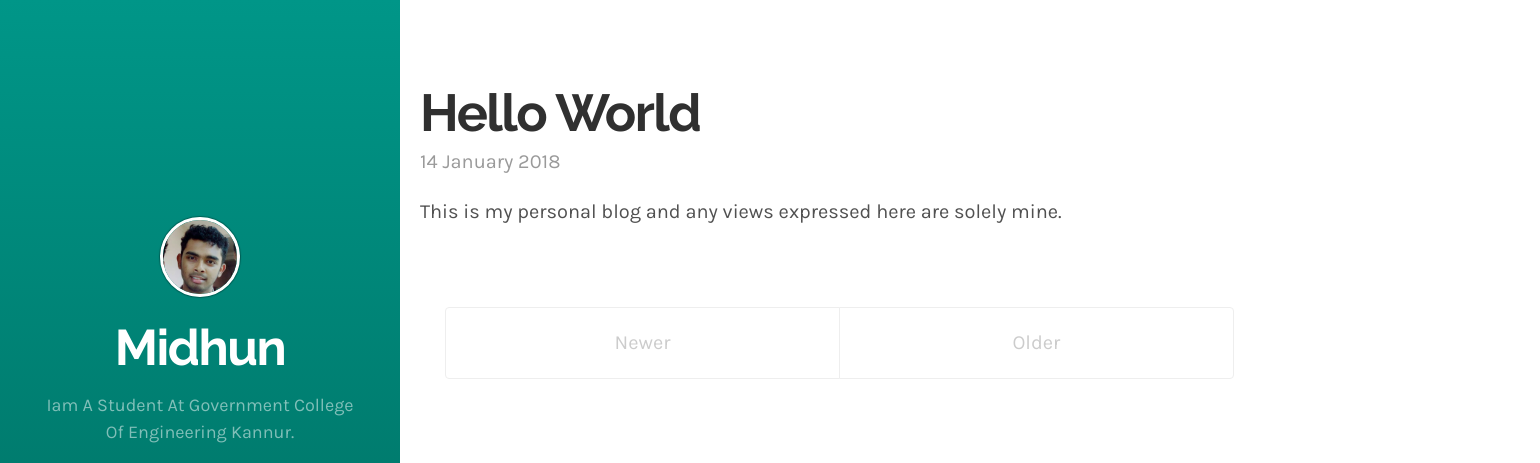
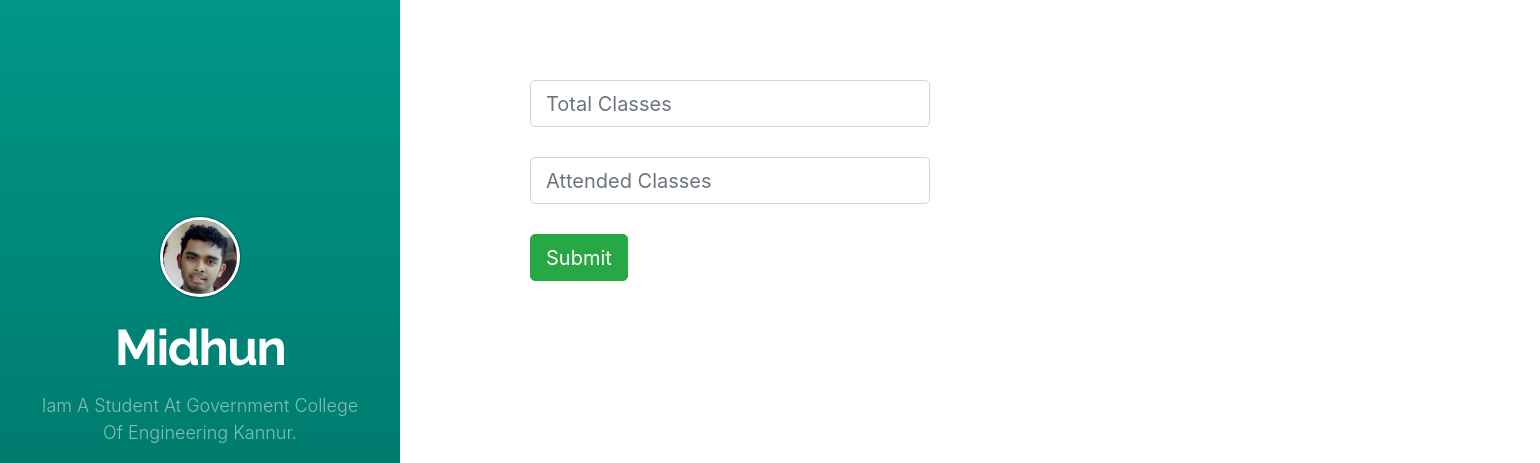
Before and after one commit to midhmanohar/Personal-Website, a plain HTML site: page index.html in a window 1280 px wide. Shown: the top 463 px of the page, 1540 px wide, since content can reach past the window. Drawn offline with nearby package versions, Linux system fonts and the light colour scheme; a web font is replaced by a local one.

Commit message:
added css for input

```diff
--- a/index.html
+++ b/index.html
@@ -38,7 +38,10 @@
   <meta name="theme-color" content="#00796B">
 
   <!-- CSS -->
+  <link rel="stylesheet" href="https://maxcdn.bootstrapcdn.com/bootstrap/4.0.0/css/bootstrap.min.css" integrity="sha384-Gn5384xqQ1aoWXA+058RXPxPg6fy4IWvTNh0E263XmFcJlSAwiGgFAW/dAiS6JXm" crossorigin="anonymous">
+
   <link rel="stylesheet" href="css/style.css">
+  <link rel="stylesheet" href="css/custom.css">
   <link rel="stylesheet" href="//fonts.googleapis.com/css?family=Karla|Roboto+Mono|Raleway:700">
 
   <!-- Icons -->
@@ -58,8 +61,7 @@
 
 
   <body>
-
-    <div class="sidebar">
+<div class="sidebar">
   <div class="container sidebar-sticky">
     <div class="sidebar-about">
 
@@ -80,10 +82,13 @@
 
 
       <nav class="sidebar-social">
+
   <ul class="navigation">
 
+    <!-- Twitter -->
 
-  <!-- Twitter -->
+  <!--  Twitter  -->
+
   <li class="social-item twitter">
     <a href="https://twitter.com/midhmanohar" title="Twitter" target="_blank">
       <i class='icon fi-social-twitter'></i>
@@ -140,15 +145,8 @@
         <span class="label">LinkedIn</span>
       </a>
     </li>
-
-  </ul>
-</nav>
-
-
-
-
-
-  </div>
+</ul>
+    </div>
 </div>
 
 
@@ -158,30 +156,17 @@
 
   <div class="post">
 
-
-
-    <h1 class="post-title">
-      <a href="#">
-        Hello World
-      </a>
-    </h1>
-
-    <span class="post-date">14 January 2018</span>
-
-
-
-    This is my personal blog and any views expressed here are solely mine.
+  <input type="text" class="form-control" id="totalClasses" placeholder="Total Classes" style="width:400px;">
+  <br>
+  <input type="text" class="form-control" id="attendClasses" placeholder="Attended Classes" style="width:400px;">
+  <br>
+  <button class="btn btn-success" id="submit">Submit</button>
 
   </div>
 
-</div>
+  <div class="results">
 
-<div class="pagination">
-
-    <span class="pagination-item newer">Newer</span>
-
-
-    <span class="pagination-item older">Older</span>
+  </div>
 
 </div>
 
@@ -189,7 +174,7 @@
 
     </div>
 
-      <script>
+  <script>
     (function(i,s,o,g,r,a,m){i['GoogleAnalyticsObject']=r;i[r]=i[r]||function(){
     (i[r].q=i[r].q||[]).push(arguments)},i[r].l=1*new Date();a=s.createElement(o),
     m=s.getElementsByTagName(o)[0];a.async=1;a.src=g;m.parentNode.insertBefore(a,m)
```
Also changed, not shown: css/custom.css (added), css/style.css (line endings or trailing spaces), js/main.js (added).
